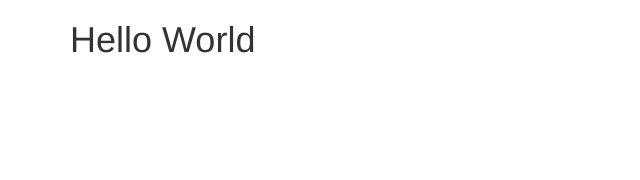
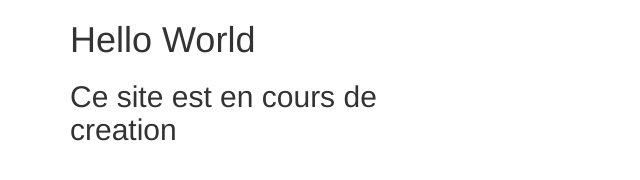
Before and after one commit to LeDids/iceme-github-pages, a plain HTML site: page index.html in a window 1280 px wide. Shown: the whole page, without its empty margins (0-640 px from the left). Drawn offline with nearby package versions, Linux system fonts and the light colour scheme.

Commit message:
Rajout contenu sous titre
second niveau de titre

```diff
--- a/index.html
+++ b/index.html
@@ -26,6 +26,7 @@
 	<div class="row">
 		<div class="col-md-4"	class="col-md-offset-4">
 			<h1>Hello World</h1>
+      <h2>Ce site est en cours de creation</h2>
 		</div>
 
 	</div>
```
